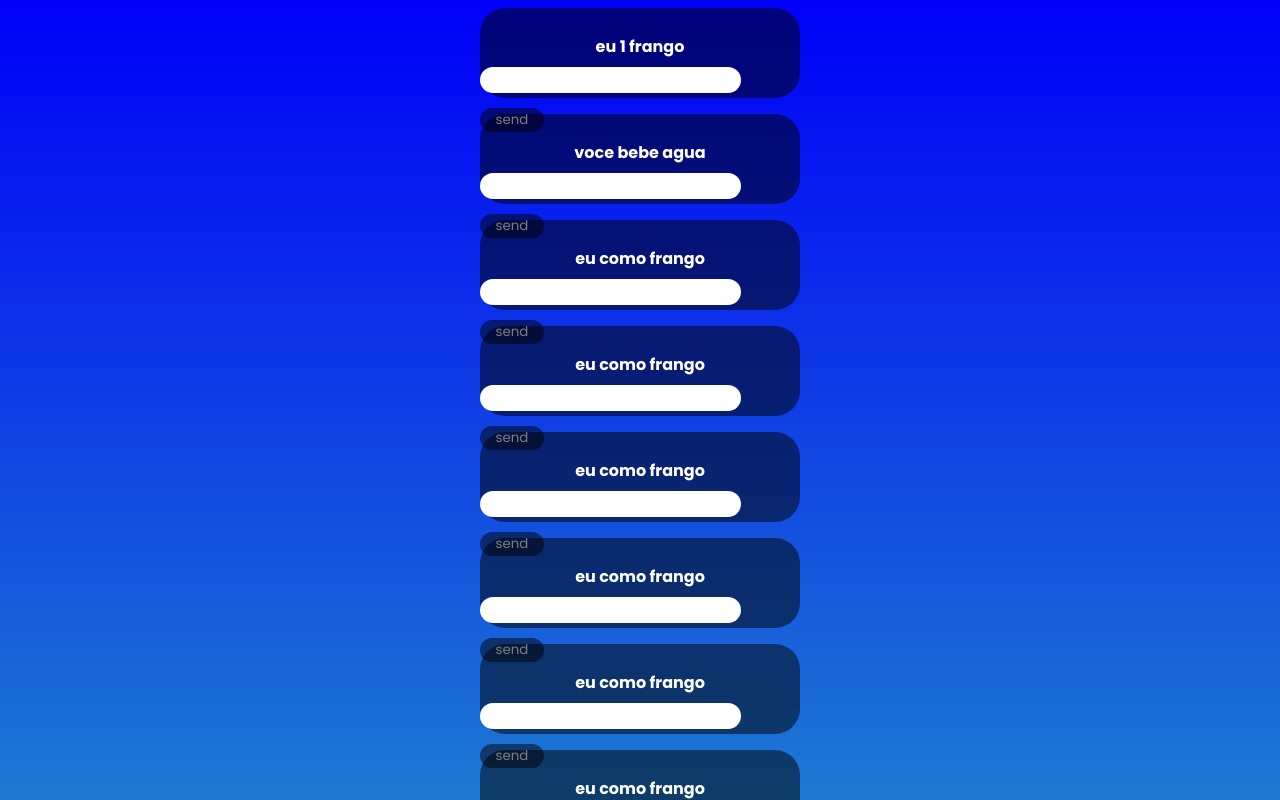
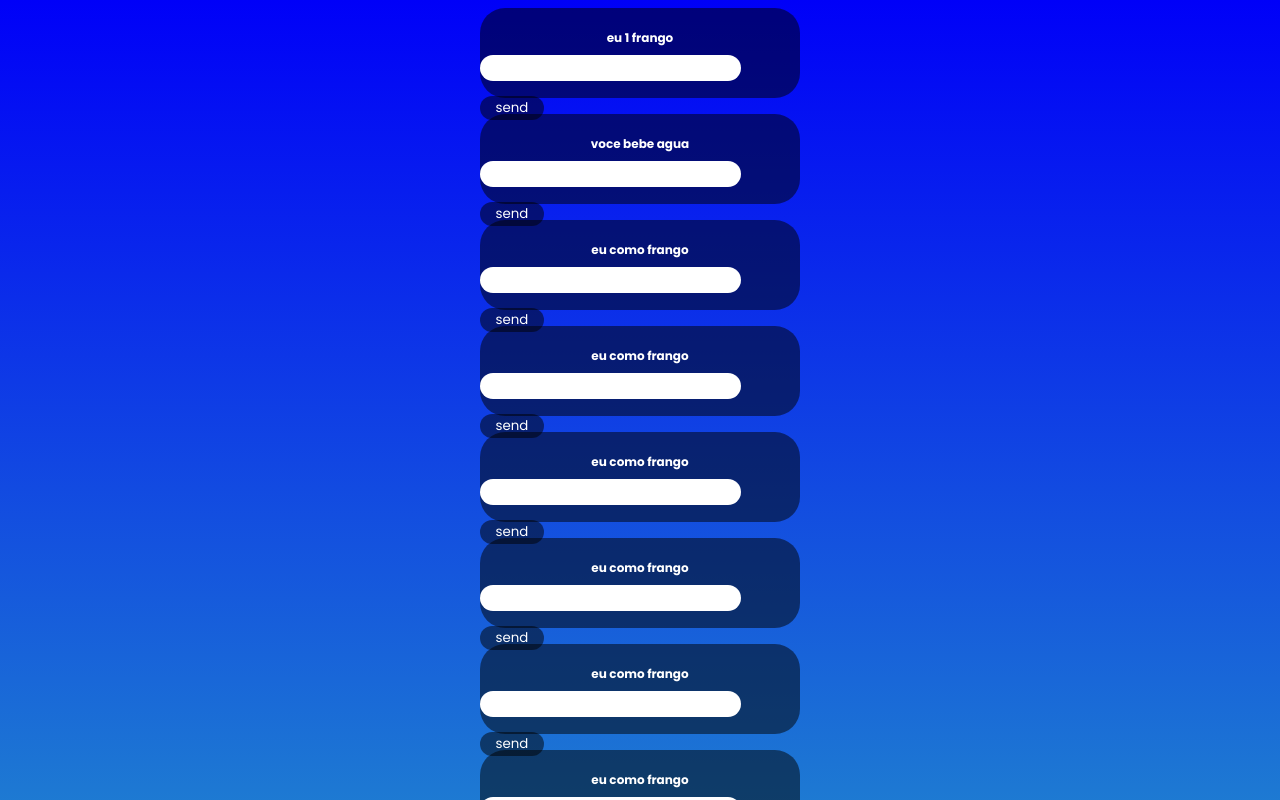
Before and after one commit to pabllot/homework, a React (Vite) app: page /lesson1 in a window 1280 px wide. Shown: the top 800 px of the page. Built offline with nearby package versions, Linux system fonts and the light colour scheme.

Commit message:
font-size

```diff
--- a/src/components/Lessons/Lesson1/Lesson.tsx
+++ b/src/components/Lessons/Lesson1/Lesson.tsx
@@ -3,12 +3,6 @@
 import './styles.css'
 import data from '../../data.json'
 
-const lessonOne = [
-  {number: 1, question: 'eu como frango', answer: 'i eat chicken'},
-  {number: 2, question: 'eu como frango', answer: 'i eat chicken'},
-
-
-]
 const Questions = () => {
     const [answerSubmited, setAnswerSubmited] = useState('')
 
--- a/src/components/Lessons/Lesson20/Lesson.tsx
+++ b/src/components/Lessons/Lesson20/Lesson.tsx
@@ -3,12 +3,6 @@
 import './styles.css'
 import data from '../../data.json'
 
-const lessonOne = [
-  {number: 1, question: 'eu como frango', answer: 'i eat chicken'},
-  {number: 2, question: 'eu como frango', answer: 'i eat chicken'},
-
-
-]
 const Questions = () => {
     const [answerSubmited, setAnswerSubmited] = useState('')
 
--- a/src/components/Main/styles.css
+++ b/src/components/Main/styles.css
@@ -15,3 +15,6 @@
     margin: 13px 25px;
 
 }
+h4 {
+    font-size: 12px;
+}
```
